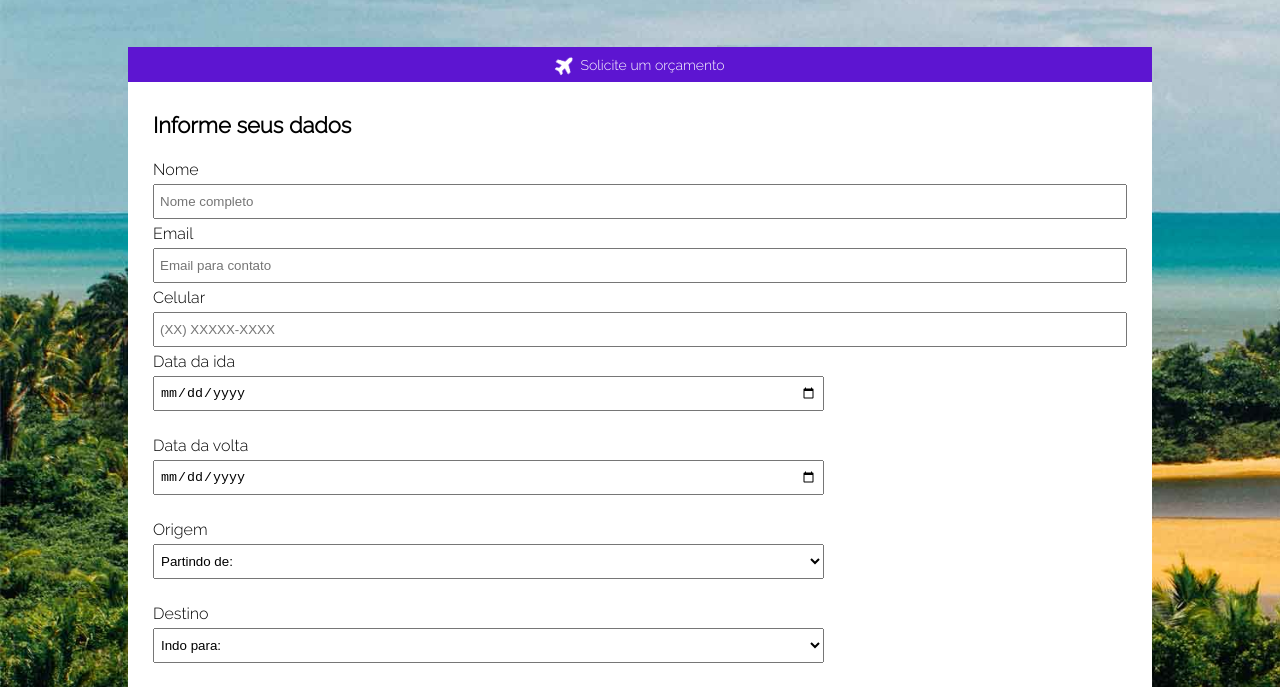
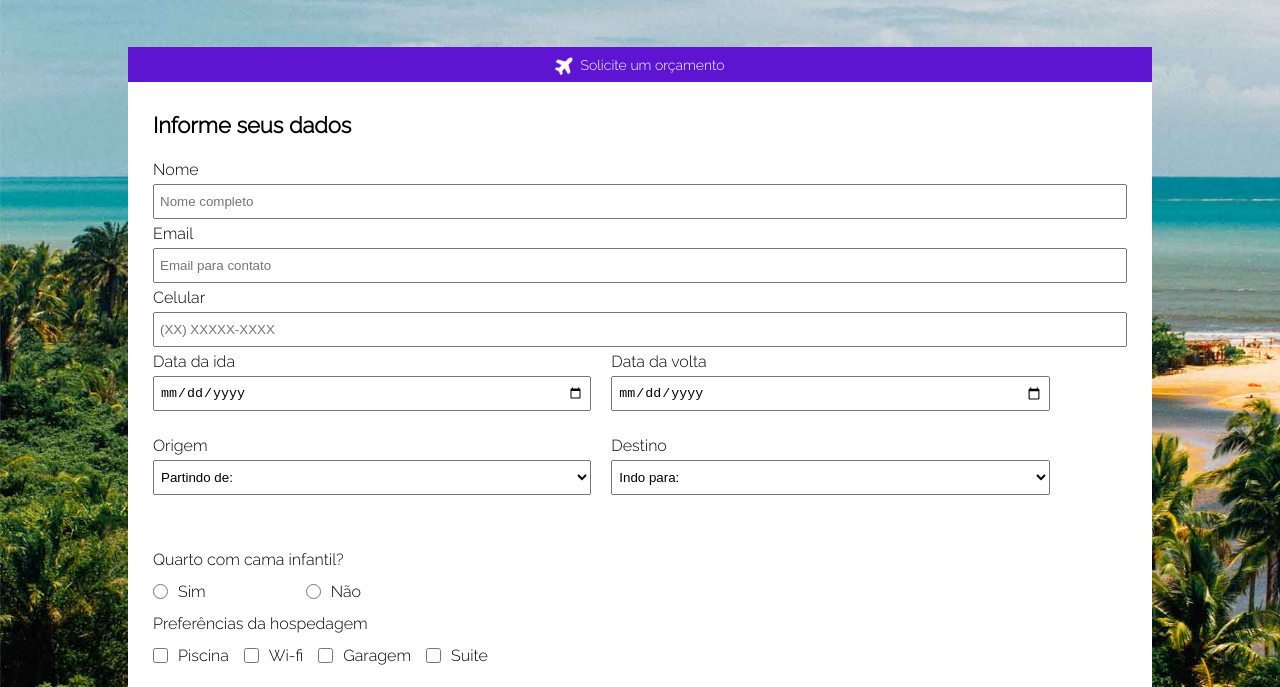
Before and after one commit to Sena-Bruno/agencia-de-viagens, a plain HTML site: page index.html in a window 1280 px wide. Shown: the part 58-745 px from the top of the page. Drawn offline with Linux system fonts and the light colour scheme.

Commit message:
Update estilo.css

```diff
--- a/estilo.css
+++ b/estilo.css
@@ -102,7 +102,7 @@ select {
     flex-wrap: wrap;
 }
 .limita-div {
-    width: 83.9vh;
+    width: 45%;
 }
 .container-2 {
     margin-top: 50px;
```
